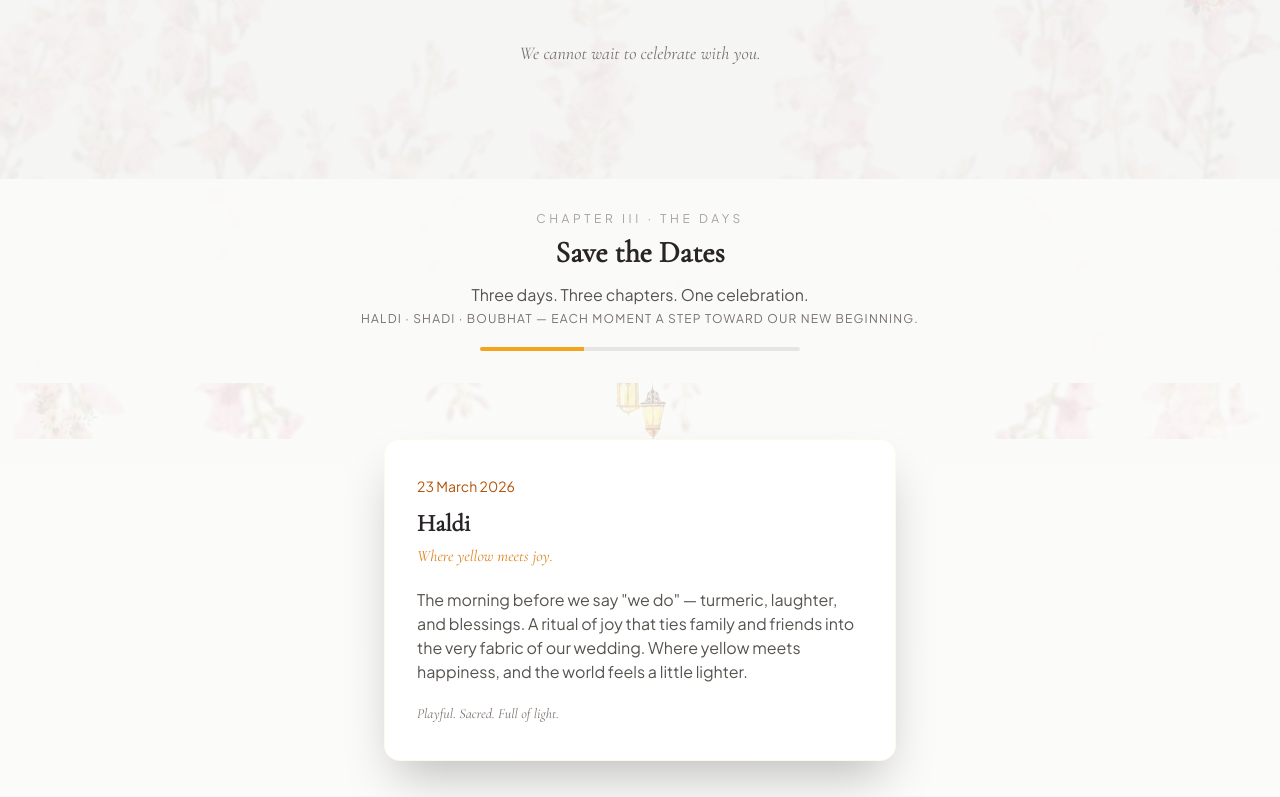
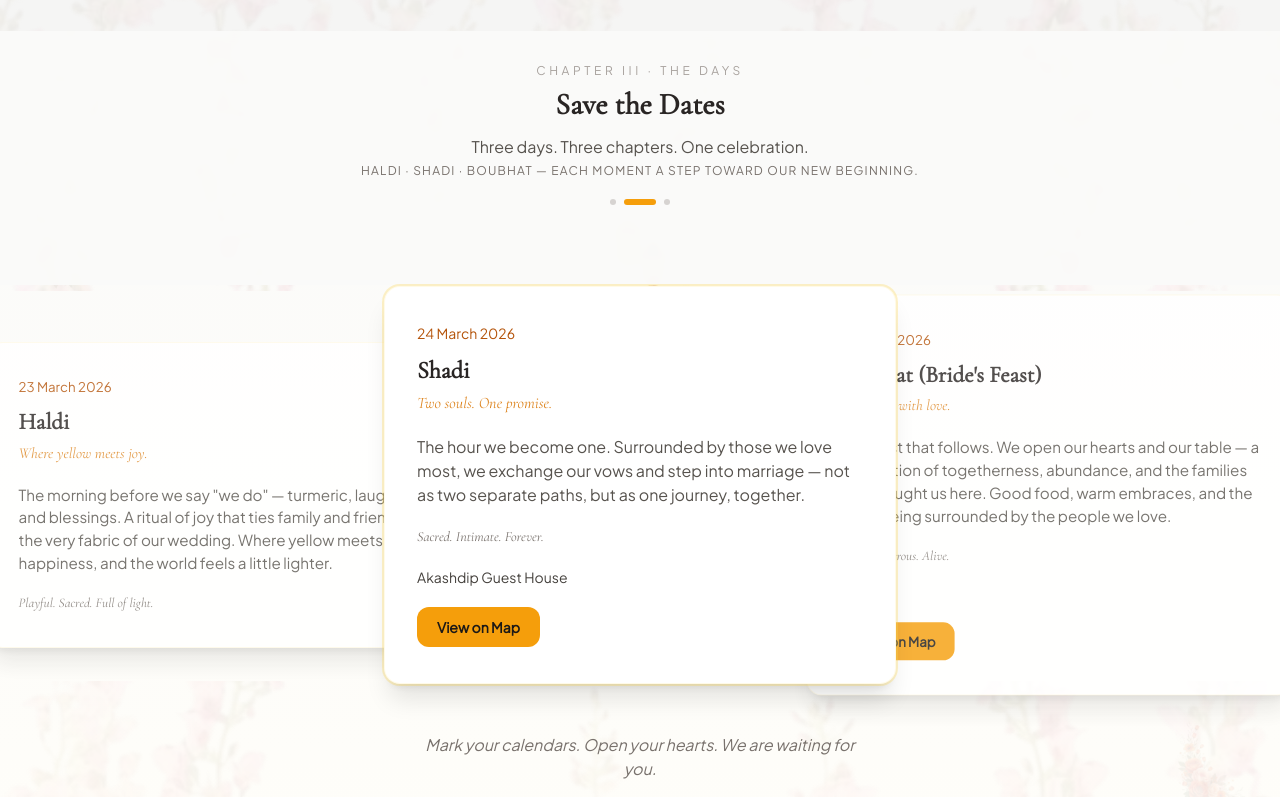
Before and after one commit to RonirRahaman/wedding-web, a React (Vite) app: page / in a window 1280 px wide. Shown: the part 2800-3597 px from the top of the page. Built offline with nearby package versions, Linux system fonts and the light colour scheme.

Commit message:
crausal changes and location accuracy

```diff
--- a/src/components/Greeting.jsx
+++ b/src/components/Greeting.jsx
@@ -49,6 +49,7 @@ export default function Greeting() {
         >
           {greeting.intro}
         </motion.p>
+        <div className="relative">
           <motion.img
             src="/image/greet-assalamualaikum.png"
             alt="Assalamualaikum — a warm welcome"
@@ -59,18 +60,19 @@ export default function Greeting() {
             viewport={{ once: true, amount: 0.35 }}
             transition={{ duration: 0.9, ease: [0.22, 1, 0.36, 1] }}
           />
-        <motion.img
+          {/* <motion.img
             data-layer="deco"
             src="/image/sun-glasses.png"
             alt=""
-          className="relative z-10 mt-4 max-w-[80px] object-contain md:max-w-[100px]"
+            className="absolute left-1/3 top-1/4 z-20 max-w-[80px] -translate-x-1/2 -translate-y-1/2 object-contain md:max-w-[100px]"
             loading="lazy"
-          initial={{ opacity: 0, scale: 0.98 }}
-          whileInView={{ opacity: 0.5, scale: 1 }}
+            initial={{ opacity: 0, scale: 0.5, y: -20 }}
+            whileInView={{ opacity: 0.6, scale: 1, y: 0 }}
             viewport={{ once: true, amount: 0.35 }}
-          transition={{ duration: 0.9, delay: 0.1, ease: [0.22, 1, 0.36, 1] }}
+            transition={{ duration: 1, delay: 0.3, ease: [0.22, 1, 0.36, 1] }}
             aria-hidden
-        />
+          /> */}
+        </div>
         <motion.p
           className="font-body text-[15px] leading-loose text-stone-500 sm:text-base"
           initial={{ opacity: 0, y: 16 }}
--- a/src/components/Hero.jsx
+++ b/src/components/Hero.jsx
@@ -110,6 +110,7 @@ export default function Hero() {
         >
           Save the Date
         </motion.button>
+        <br/>
       </motion.div>
     </section>
   )
--- a/src/components/SaveTheDates.jsx
+++ b/src/components/SaveTheDates.jsx
@@ -1,8 +1,8 @@
 /**
- * Chapter III · The Days. Sticky timeline, layered elements.
+ * Chapter III · The Days. Auto-rotating carousel of event cards.
  */
-import { useRef } from 'react'
-import { motion, useScroll, useTransform } from 'framer-motion'
+import { useState, useEffect, useRef } from 'react'
+import { motion } from 'framer-motion'
 import { events } from '../data/events'
 import { saveTheDates } from '../data/content'
 import { DecorativeFlower } from './DecorativeLayer'
@@ -20,23 +20,39 @@ function getMapsUrl(ev) {
 }
 
 const ease = [0.22, 1, 0.36, 1]
+const AUTO_ROTATE_INTERVAL = 4000 // 4 seconds
 
 export default function SaveTheDates() {
-  const sectionRef = useRef(null)
-  const { scrollYProgress } = useScroll({
-    target: sectionRef,
-    offset: ['start start', 'end end'],
-  })
-  const progressWidth = useTransform(
-    scrollYProgress,
-    [0, 0.38, 0.68, 1],
-    ['0%', '33%', '66%', '100%'],
-  )
+  const [currentIndex, setCurrentIndex] = useState(0)
+  const intervalRef = useRef(null)
+
+  useEffect(() => {
+    // Auto-rotate carousel
+    intervalRef.current = setInterval(() => {
+      setCurrentIndex((prev) => (prev + 1) % events.length)
+    }, AUTO_ROTATE_INTERVAL)
+
+    return () => {
+      if (intervalRef.current) {
+        clearInterval(intervalRef.current)
+      }
+    }
+  }, [])
+
+  const goToSlide = (index) => {
+    setCurrentIndex(index)
+    // Reset auto-rotate timer when manually changing slide
+    if (intervalRef.current) {
+      clearInterval(intervalRef.current)
+    }
+    intervalRef.current = setInterval(() => {
+      setCurrentIndex((prev) => (prev + 1) % events.length)
+    }, AUTO_ROTATE_INTERVAL)
+  }
 
   return (
     <section
       id="save-the-dates"
-      ref={sectionRef}
       className="relative overflow-hidden bg-gradient-to-b from-stone-50 to-amber-50/30"
       aria-labelledby="dates-heading"
     >
@@ -75,27 +91,66 @@ export default function SaveTheDates() {
         <p className="mt-1 text-center font-body text-xs uppercase tracking-[0.12em] text-stone-500 sm:tracking-widest">
           {saveTheDates.subtitle}
         </p>
-        <div className="mx-auto mt-4 h-1 w-full max-w-[220px] overflow-hidden rounded-full bg-stone-200 sm:mt-5 sm:max-w-xs">
-          <motion.div
-            className="h-full bg-amber-500/90"
-            style={{ width: progressWidth }}
+        {/* Progress indicators */}
+        <div className="mx-auto mt-4 flex justify-center gap-2 sm:mt-5">
+          {events.map((_, i) => (
+            <button
+              key={i}
+              onClick={() => goToSlide(i)}
+              className={`h-1.5 rounded-full transition-all duration-300 ${
+                i === currentIndex ? 'w-8 bg-amber-500' : 'w-1.5 bg-stone-300'
+              }`}
+              aria-label={`Go to slide ${i + 1}`}
             />
+          ))}
         </div>
+        <br />
+        <br />
       </div>
 
-      <div className="relative space-y-0 px-4 pb-20 sm:px-6 sm:pb-24 md:px-8 md:pb-28">
+      <div className="relative min-h-[50vh] overflow-visible px-4 pb-20 sm:px-6 sm:pb-24 md:px-8 md:pb-28">
+        <div className="relative flex h-full min-h-[50vh] items-center justify-center overflow-visible">
           {events.map((ev, i) => {
             const mapsUrl = getMapsUrl(ev)
+            const isActive = i === currentIndex
+            const distance = Math.abs(i - currentIndex)
+            const isLeft = i < currentIndex
+            const isRight = i > currentIndex
+
+            // Calculate x position: show 20% of adjacent cards
+            // max-w-lg is 32rem, so 80% offset = ~25.6rem to show 20% on side
+            const offsetRem = '25.6rem' // 80% of max-w-lg (32rem)
+
+            let xPosition = '0rem'
+            if (isLeft) {
+              xPosition = `-${offsetRem}` // Move left to show 20% on left side
+            } else if (isRight) {
+              xPosition = offsetRem // Move right to show 20% on right side
+            }
+
             return (
               <motion.div
                 key={ev.id}
-              className="relative flex min-h-[45vh] flex-col items-center justify-center py-10 sm:min-h-[48vh] sm:py-12 md:min-h-[50vh] md:py-14"
-              initial={{ opacity: 0, y: 32 }}
-              whileInView={{ opacity: 1, y: 0 }}
-              viewport={{ once: true, amount: 0.18 }}
-              transition={{ duration: 0.85, ease }}
+                onClick={() => goToSlide(i)}
+                className={`absolute w-full max-w-lg cursor-pointer ${
+                  isActive ? 'z-30' : distance === 1 ? 'z-20' : 'z-10'
+                }`}
+                animate={{
+                  scale: isActive ? 1 : distance === 1 ? 0.95 : 0.85,
+                  y: isActive ? 0 : distance * 10,
+                  x: xPosition,
+                  opacity: isActive ? 1 : distance === 1 ? 0.8 : 0.5,
+                }}
+                transition={{ duration: 0.5, ease }}
+                whileHover={!isActive ? { scale: distance === 1 ? 0.97 : 0.87, y: distance * 8 } : {}}
               >
-              <div className="relative z-10 w-full max-w-lg rounded-2xl border border-amber-200/20 bg-white px-5 py-6 shadow-xl transition-shadow duration-300 sm:px-7 sm:py-8 md:px-8 md:py-9 md:shadow-2xl">
+                <div
+                  className={`relative w-full rounded-2xl border border-amber-200/20 bg-white px-5 py-6 shadow-xl transition-all duration-300 sm:px-7 sm:py-8 md:px-8 md:py-9 ${
+                    isActive
+                      ? 'shadow-2xl ring-2 ring-amber-300/30'
+                      : 'shadow-lg hover:shadow-xl'
+                  }`}
+                >
                   <p className="font-body text-xs font-medium text-amber-700 sm:text-sm">
                     {formatDate(ev.date)}
                   </p>
@@ -121,6 +176,7 @@ export default function SaveTheDates() {
                       href={mapsUrl}
                       target="_blank"
                       rel="noopener noreferrer"
+                      onClick={(e) => e.stopPropagation()}
                       className="mt-5 inline-flex items-center rounded-xl bg-amber-500 px-5 py-2.5 font-body text-sm font-semibold text-stone-900 transition hover:bg-amber-400 active:scale-[0.98]"
                     >
                       View on Map
@@ -130,6 +186,7 @@ export default function SaveTheDates() {
               </motion.div>
             )
           })}
+        </div>
         <motion.p
           className="relative z-10 mx-auto max-w-md pb-8 text-center font-body text-[15px] italic leading-loose text-stone-500 sm:pb-10 sm:text-base md:pb-12"
           initial={{ opacity: 0, y: 20 }}
@@ -137,6 +194,8 @@ export default function SaveTheDates() {
           viewport={{ once: true, amount: 0.3 }}
           transition={{ duration: 0.8, ease }}
         >
+          <br />
+          <br />
           {saveTheDates.outro}
         </motion.p>
       </div>
--- a/src/data/events.js
+++ b/src/data/events.js
@@ -32,8 +32,8 @@ export const events = [
     poeticLine: 'Two souls. One promise.',
     venue: 'Akashdip Guest House',
     address: 'Dakshin Sagarbar, Purba Medinipur, West Bengal 721151',
-    lat: 21.94,
-    lng: 87.78,
+    lat: 22.4146738,
+    lng: 87.8129379,
     mapLabel: 'Akashdip Guest House',
   },
   {
```
Lines whose indentation alone changed are shown as unchanged.
